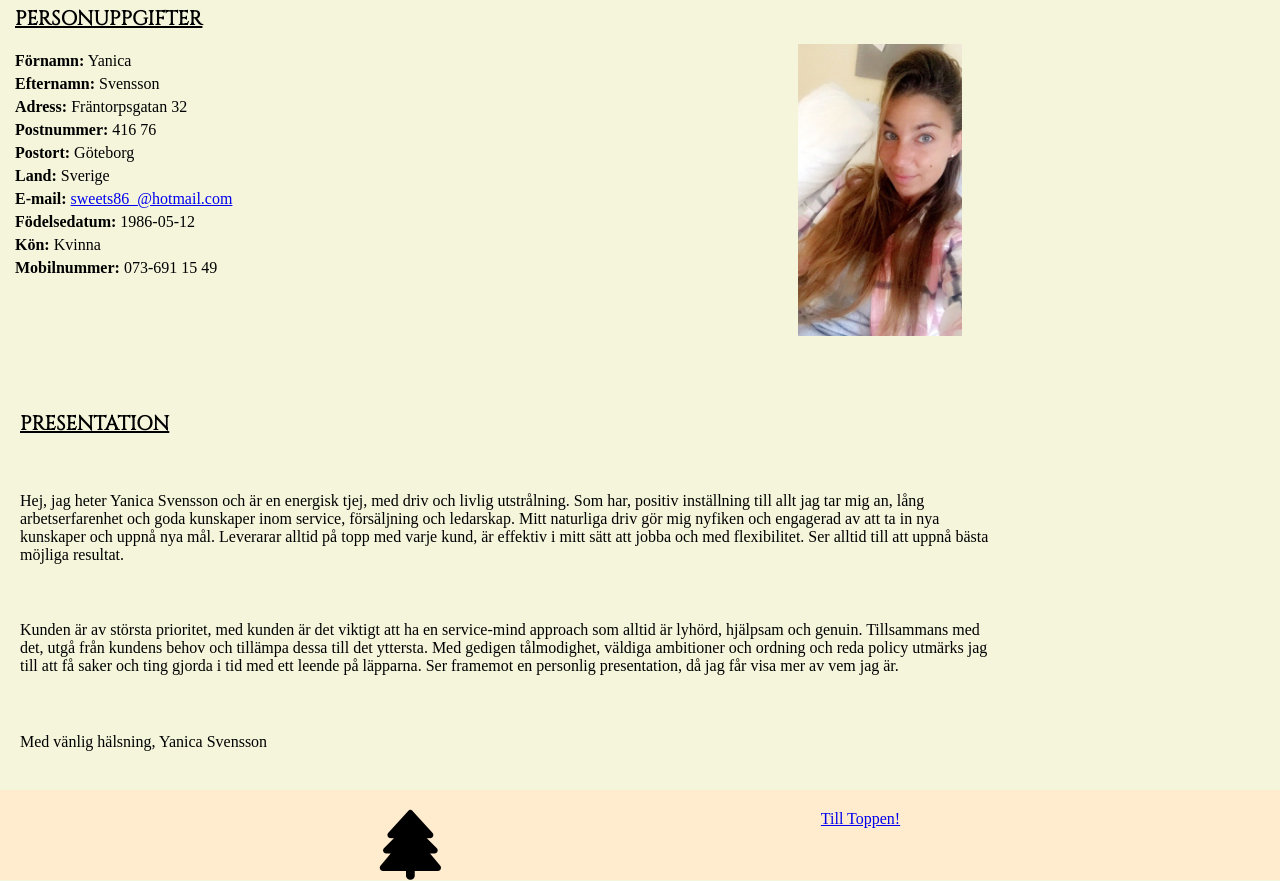
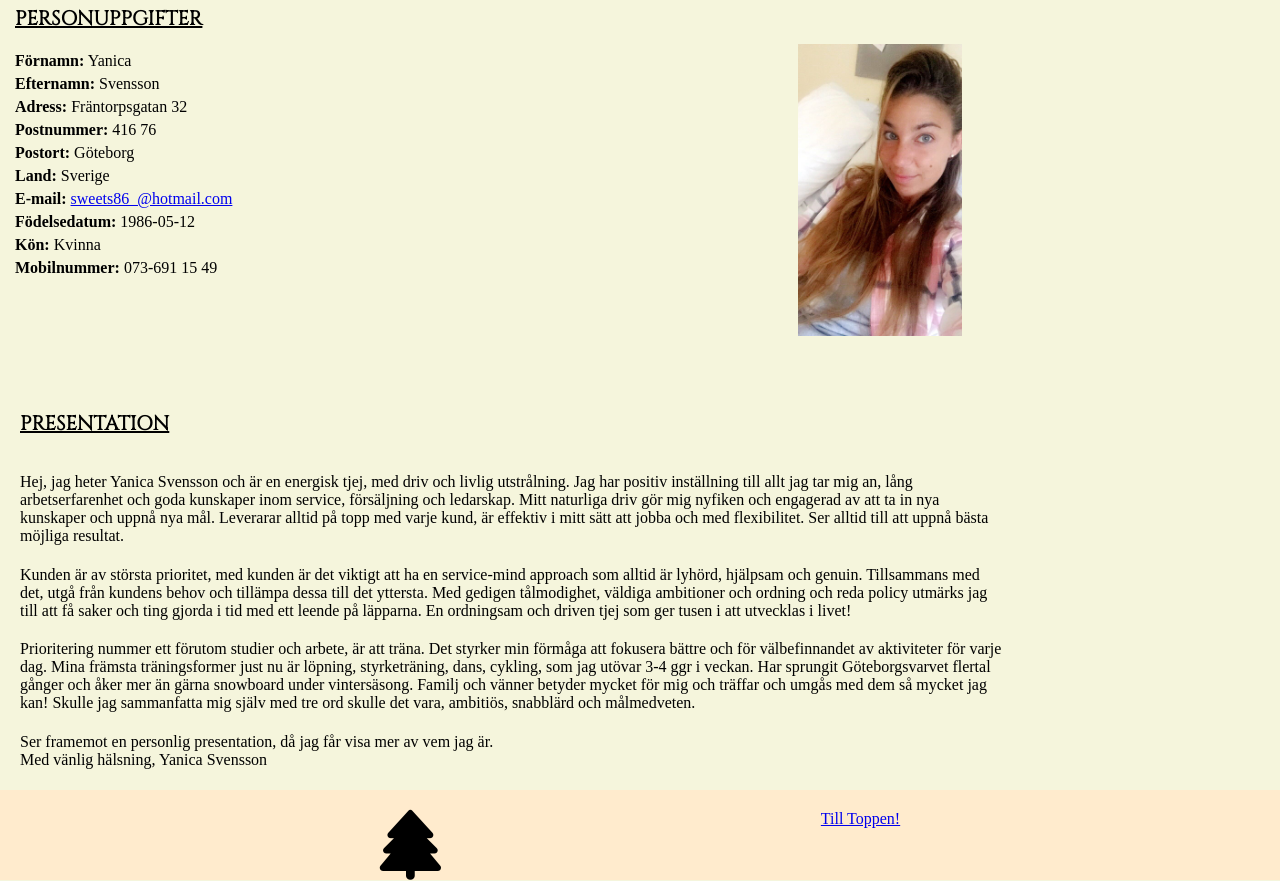
Before and after one commit to sweets86/CV, a plain HTML site: page index.html in a window 1280 px wide. Shown: the part 110-991 px from the top of the page. Drawn offline with Linux system fonts and the light colour scheme.

```diff
--- a/index.html
+++ b/index.html
@@ -53,22 +53,26 @@
             <h1>PRESENTATION</h1>
             <p>
                 Hej, jag heter Yanica Svensson och är en energisk tjej, med driv och livlig utstrålning.
-                Som har, positiv inställning till allt jag tar mig an, lång arbetserfarenhet och goda
-                kunskaper
-                inom service, försäljning och ledarskap. Mitt naturliga driv gör mig nyfiken
-                och
-                engagerad av att ta in nya kunskaper och uppnå nya mål. Leverarar alltid på
-                topp med
+                Jag har positiv inställning till allt jag tar mig an, lång arbetserfarenhet och goda
+                kunskaper inom service, försäljning och ledarskap. Mitt naturliga driv gör mig nyfiken och
+                engagerad av att ta in nya kunskaper och uppnå nya mål. Leverarar alltid på topp med
                 varje kund, är effektiv i mitt sätt att jobba och med flexibilitet. Ser alltid till att uppnå bästa
                 möjliga resultat.</p>
-            <p> <br>
+            <p>
                 Kunden är av största prioritet, med kunden är det viktigt att ha en service-mind approach som alltid
                 är lyhörd, hjälpsam och genuin. Tillsammans med det, utgå från kundens behov och tillämpa dessa till
                 det yttersta. Med gedigen tålmodighet, väldiga ambitioner och ordning och reda policy utmärks jag
-                till
-                att få saker och ting gjorda i tid med ett leende på läpparna. Ser framemot en personlig presentation,
-                då jag får visa mer av vem jag är.</p>
-            <p> <br>
+                till att få saker och ting gjorda i tid med ett leende på läpparna.
+                En ordningsam och driven tjej som ger tusen i att utvecklas i livet!</p>
+            <p>Prioritering nummer ett förutom studier och arbete, är att träna. Det styrker min förmåga att fokusera
+                bättre och för välbefinnandet av aktiviteter för varje dag. Mina främsta träningsformer just nu är
+                löpning, styrketräning, dans, cykling, som jag
+                utövar 3-4 ggr i veckan. Har sprungit Göteborgsvarvet flertal gånger och åker mer än gärna snowboard
+                under
+                vintersäsong. Familj och vänner betyder mycket för mig och träffar och umgås med dem så mycket jag kan!
+                Skulle jag sammanfatta mig själv med tre ord skulle det vara, ambitiös, snabblärd och målmedveten.</p>
+            <p>Ser framemot en personlig presentation,
+                då jag får visa mer av vem jag är. <br>
                 Med vänlig hälsning, Yanica Svensson</p>
         </div>
 
```
